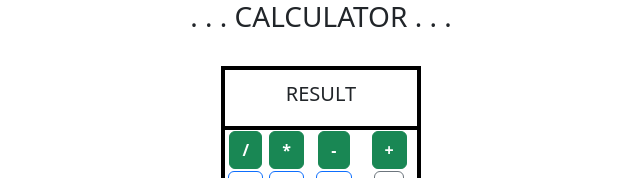
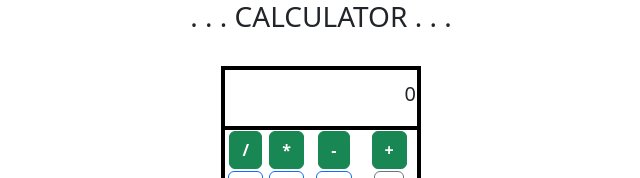
Before and after one commit to PEAJ-117/Calculadora_GPO_B, a React (Vite) app: page / in a window 1280 px wide. Shown: the top 178 px of the page, without its empty margins (319-959 px from the left). Built offline with nearby package versions, Linux system fonts and the light colour scheme.

Commit message:
Update 2

```diff
--- a/src/App.jsx
+++ b/src/App.jsx
@@ -8,8 +8,8 @@ function App() {
       <table style={{ border: '4px solid black', width: '200px' }}>
         {/* FIRST ROW */}
         <tr style={{ border: '4px solid black', height:'60px'}}>
-          <td colSpan={4} align="center" style={{ border: '2px solid black' }}>
-            <h5>RESULT</h5>
+          <td colSpan={4} align="right" style={{ border: '2px solid black' }}>
+            <h5>0</h5>
             </td> {/* Column */}
         </tr>
 
```
